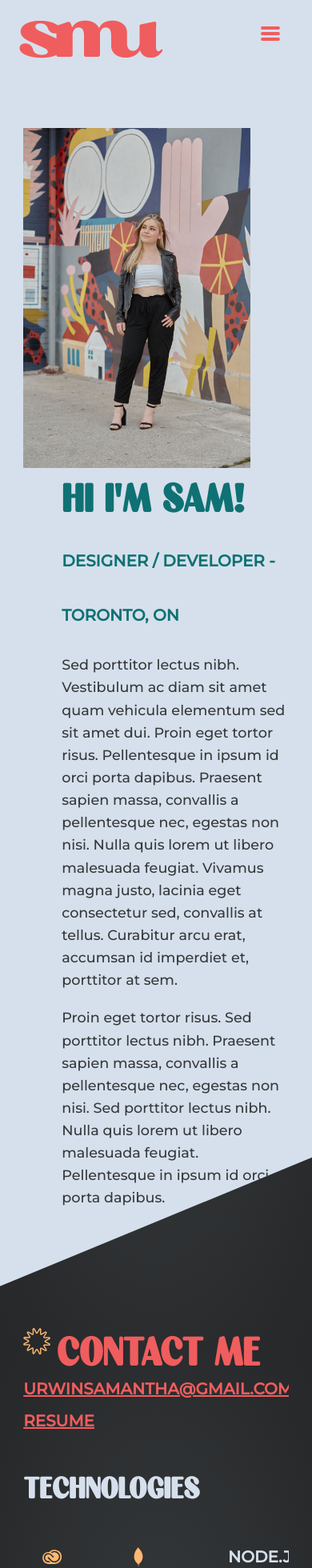
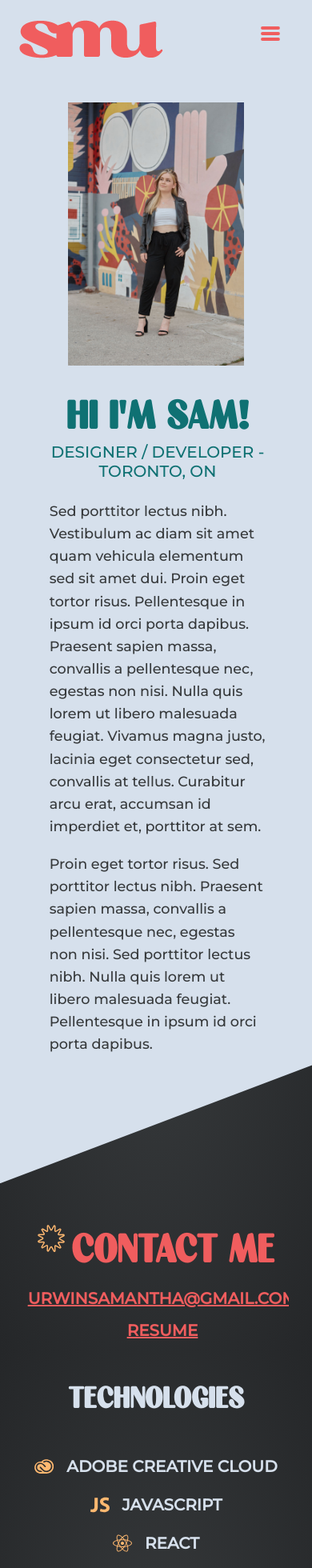
Before and after one commit to samurwin/samurwin.github.io, a React (Create React App) app: page /about in a window 390 px wide. Shown: the top 1960 px of the page at 80% size. Built offline with nearby package versions, Linux system fonts and the light colour scheme.

Commit message:
responsive

```diff
--- a/src/pages/About.js
+++ b/src/pages/About.js
@@ -77,17 +77,20 @@ function About() {
             </Helmet>
             {/* ABOUT ME */}
             <section className='slanted-left'>
-                <div className='container flex-row justify-space-between align-center'>
-                    <div className='col-lg-4 pr-5'>
+                <div className='container flex-row justify-center justify-space-between-lg align-center'>
+                    <div className='col-8 col-md-5 col-xl-4 about-img'>
                         <img
                             src={require('../assets/images/about-me.jpg')}
                             alt='Samantha Urwin on the Street'
-                            className='about-img'
                         />
                     </div>
 
-                    <div className='col-lg-8 pl-5'>
-                        <h1 className='milgran text-quatrinary'>HI I'M SAM! <span className='desc'>DESIGNER / DEVELOPER - TORONTO, ON</span></h1>
+                    <div className='col-10 col-md-7 col-xl-8 about-text'>
+                        <div className='about-title'>
+                            <h1 className='milgran text-quatrinary'>HI I'M SAM! </h1>
+                            <span className='desc text-quatrinary'>DESIGNER / DEVELOPER - TORONTO, ON</span>
+                        </div>
+
                         <p className='text-dark pt-4'>
                             Sed porttitor lectus nibh. Vestibulum ac diam sit amet quam vehicula elementum sed sit amet dui.
                             Proin eget tortor risus. Pellentesque in ipsum id orci porta dapibus. Praesent sapien massa,
@@ -109,7 +112,7 @@ function About() {
             {/* RESUME */}
             <section className='container'>
                 {/* CONTACT */}
-                <div className='section-spacing flex-row justify-space-between align-center'>
+                <div className='section-spacing flex-row justify-center justify-space-between-md align-center'>
                     <div className='flex-row'>
                         <img
                             src={star}
@@ -118,7 +121,7 @@ function About() {
                         />
                         <h1 className='milgran text-primary'>CONTACT ME</h1>
                     </div>
-                    <div>
+                    <div className='contact-links'>
                         <h5 className='text-primary underline'><span></span> URWINSAMANTHA@GMAIL.COM</h5>
                         <h5 className='text-primary underline pt-3'><span></span> RESUME</h5>
                     </div>
@@ -141,7 +144,7 @@ function About() {
                 {/* EDUCATION LIST */}
                 <div className='section-spacing'>
                     <h2 className='milgran text-secondary'>EDUCATION</h2>
-                    <div className='flex-row align-center justify-space-between mt-5 ml-4'>
+                    <div id='education' className='flex-row align-center justify-center justify-space-between-md mt-5 ml-4'>
                         {education.map((degree) => (
                             <ListItem
                             title={degree.title}
--- a/src/pages/about.css
+++ b/src/pages/about.css
@@ -6,13 +6,21 @@
     padding-bottom: var(--spacing-six);
 }
 
+.about-img img {
+    width: 100%;
+}
+
 .about-img {
-    width: 100%;
+    padding-right: var(--spacing-five);
 }
 
 .desc {
     font-family: 'Montserrat', sans-serif;
     font-size: 1.25rem;
+}
+
+.about-text {
+    padding-left: var(--spacing-five);
 }
 
 .tech-list {
@@ -30,3 +38,63 @@
     width: 2.6rem;
     height: 2.6rem;
 }
+
+@media screen and (max-width: 992px) {
+    .about-text {
+        padding-left: var(--spacing-one);
+    }
+
+    .tech-list {
+        columns: 2;
+        -webkit-columns: 2;
+        -moz-columns: 2;
+    }
+
+    .contact-links {
+        padding-left: var(--spacing-three);
+    }
+
+}
+
+@media screen and (max-width: 768px) {
+    .slanted-left {
+        padding-top: calc(1rem * 8);
+        padding-bottom: calc(1rem * 10)
+    }
+
+    .about-img {
+        padding-right: 0;
+    }
+
+    .about-text {
+        padding-top: var(--spacing-four);
+    }
+
+    .about-title {
+        text-align: center;
+    }
+
+    .tech-list div {
+        justify-content: center;
+    }
+
+    .contact-links {
+        text-align: center;
+        padding-top: var(--spacing-three);
+    }
+
+    h2 {
+        text-align: center;
+    }
+
+    .tech-list {
+        columns: 1;
+        -webkit-columns: 1;
+        -moz-columns: 1;
+        margin-left: 0;
+    }
+
+    #education {
+        margin-left: 0;
+    }
+}
```
